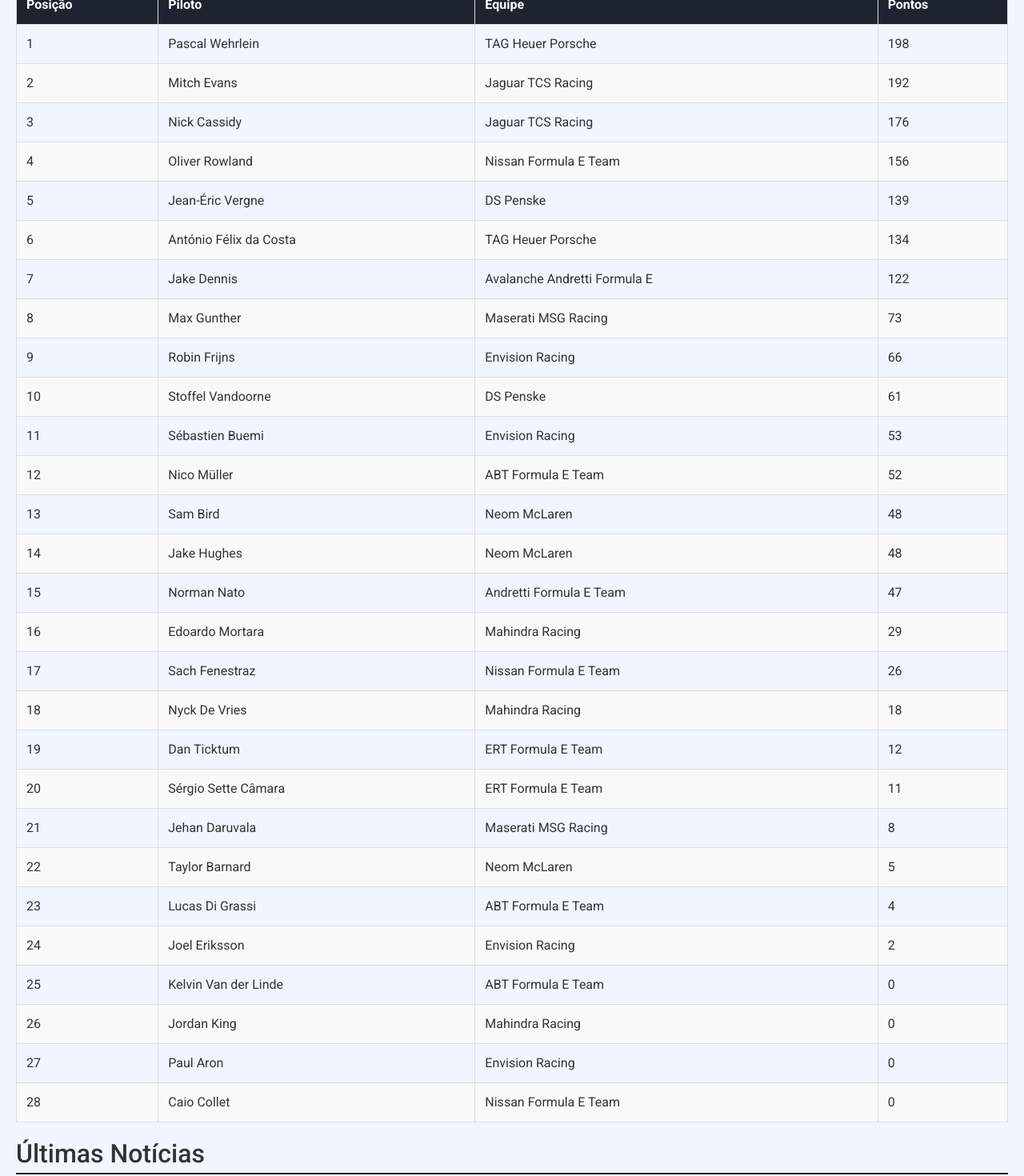
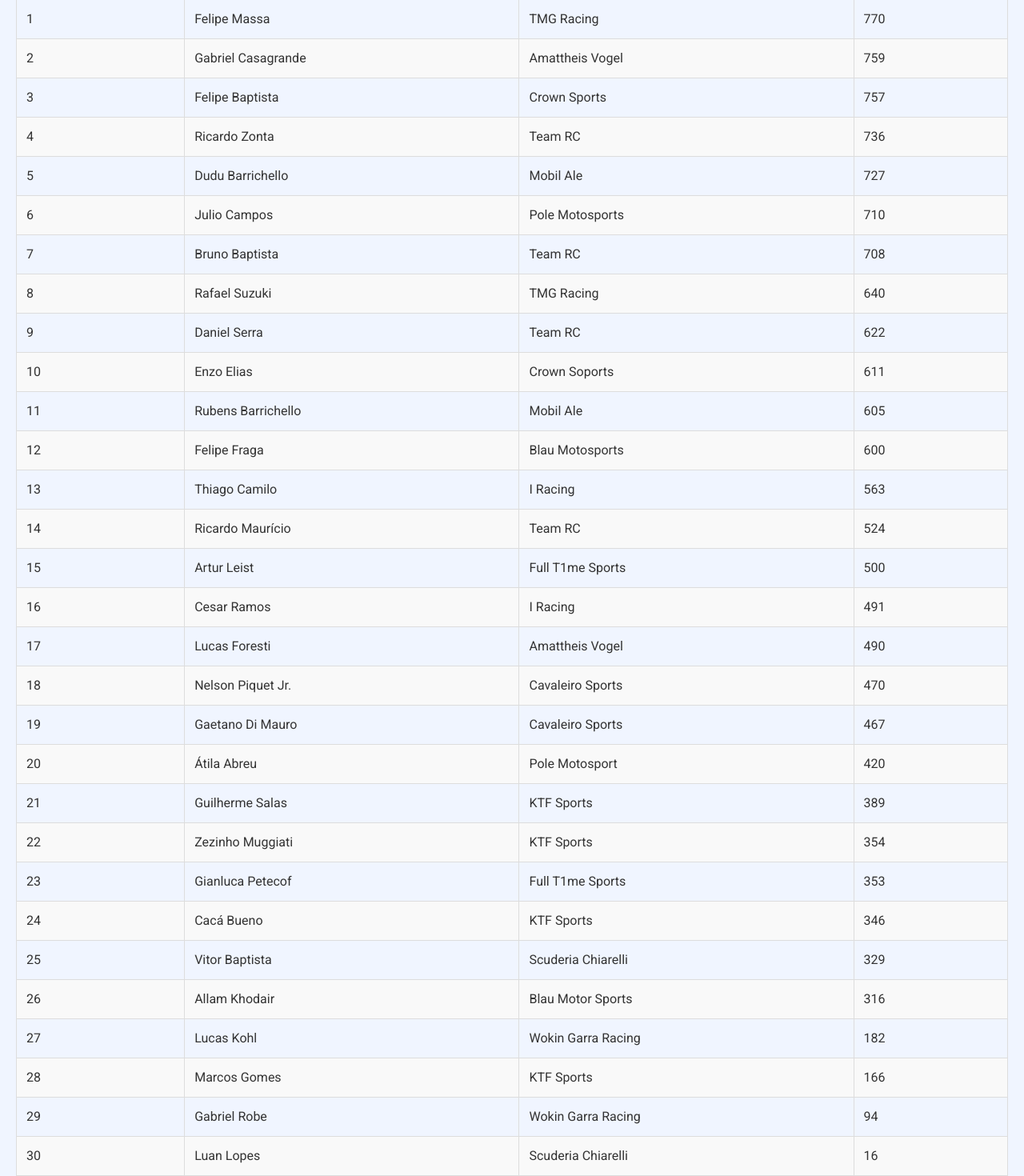
Before and after one commit to Geral-cp-s/Sprint-Banca, a React (Vite) app: page /stock-car/mais-informacoes in a window 1280 px wide. Shown: the part 860-2330 px from the top of the page at 80% size. Built offline with nearby package versions, Linux system fonts and the light colour scheme.

Commit message:
fazendo a cassificação da stock

```diff
--- a/src/routes/InfoStock.jsx
+++ b/src/routes/InfoStock.jsx
@@ -2,7 +2,7 @@
 import React from 'react';
 import styled from 'styled-components';
 import {Link} from 'react-router-dom'
-import carImage from '../../public/img/formula-e/carro.png';
+import carImage from '../../public/img/stock/carro.png';
 import newsImage1 from '../../public/img/noticia/img1.webp';
 import newsImage2 from '../../public/img/noticia/img2.webp';
 import newsImage3 from '../../public/img/noticia/img3.webp';
@@ -18,7 +18,7 @@
       <CategoryInfo>
         <h2>Sobre a Fórmula-E</h2>
         <p>
-        A Fórmula E é uma emocionante categoria do automobilismo que destaca veículos elétricos competindo em circuitos urbanos ao redor do mundo. Com carros que atingem velocidades de até 280 km/h e potência de 340 cavalos, a competição combina tecnologia de ponta e sustentabilidade. Os pilotos enfrentam desafios em pistas que serpenteiam pelas cidades, proporcionando um espetáculo de estratégia e ultrapassagens audaciosas. A atmosfera vibrante dos fãs e o som impressionante dos motores elétricos tornam a Fórmula E uma experiência única, onde emoção e compromisso ambiental se encontram.
+        A Stock Car Brasil, criada em 1979, é uma das principais categorias de automobilismo do país. Com carros inspirados em modelos populares, mas equipados com motores V8 potentes, a categoria garante corridas equilibradas e emocionantes graças à padronização dos veículos. O campeonato é realizado em diversas cidades brasileiras, incluindo a famosa "Corrida do Milhão". Nomes como Ingo Hoffmann, Cacá Bueno e Rubens Barrichello já passaram pela Stock Car, que também adota o etanol como combustível, destacando seu compromisso com a sustentabilidade.
         </p>
         <LinksContainer>
           <Acesso><Link to="/stock-car/equipes">Acessar as equipes</Link></Acesso>
@@ -40,171 +40,189 @@
             <tbody>
               <tr>
                 <td>1</td>
-                <td>Pascal Wehrlein</td>
-                <td>TAG Heuer Porsche</td>
-                <td>198</td>
+                <td>Felipe Massa</td>
+                <td>TMG Racing</td>
+                <td>770</td>
               </tr>
               <tr>
                 <td>2</td>
-                <td>Mitch Evans</td>
-                <td>Jaguar TCS Racing</td>
-                <td>192</td>
+                <td>Gabriel Casagrande</td>
+                <td>Amattheis Vogel</td>
+                <td>759</td>
               </tr>
               <tr>
                 <td>3</td>
-                <td>Nick Cassidy</td>
-                <td>Jaguar TCS Racing</td>
-                <td>176</td>
+                <td>Felipe Baptista</td>
+                <td>Crown Sports</td>
+                <td>757</td>
               </tr>
               <tr>
                 <td>4</td>
-                <td>Oliver Rowland</td>
-                <td>Nissan Formula E Team</td>
-                <td>156</td>
+                <td>Ricardo Zonta</td>
+                <td>Team RC</td>
+                <td>736</td>
               </tr>
               <tr>
                 <td>5</td>
-                <td>Jean-Éric Vergne</td>
-                <td>DS Penske</td>
-                <td>139</td>
+                <td>Dudu Barrichello</td>
+                <td>Mobil Ale</td>
+                <td>727</td>
               </tr>
               <tr>
                 <td>6</td>
-                <td>António Félix da Costa</td>
-                <td>TAG Heuer Porsche</td>
-                <td>134</td>
+                <td>Julio Campos</td>
+                <td>Pole Motosports</td>
+                <td>710</td>
               </tr>
               <tr>
                 <td>7</td>
-                <td>Jake Dennis</td>
-                <td>Avalanche Andretti Formula E</td>
-                <td>122</td>
+                <td>Bruno Baptista</td>
+                <td>Team RC</td>
+                <td>708</td>
               </tr>
               <tr>
                 <td>8</td>
-                <td>Max Gunther</td>
-                <td>Maserati MSG Racing</td>
-                <td>73</td>
+                <td>Rafael Suzuki</td>
+                <td>TMG Racing</td>
+                <td>640</td>
               </tr>
               <tr>
                 <td>9</td>
-                <td>Robin Frijns</td>
-                <td>Envision Racing</td>
-                <td>66</td>
+                <td>Daniel Serra</td>
+                <td>Team RC</td>
+                <td>622</td>
               </tr>
               <tr>
                 <td>10</td>
-                <td>Stoffel Vandoorne</td>
-                <td>DS Penske</td>
-                <td>61</td>
+                <td>Enzo Elias</td>
+                <td>Crown Soports</td>
+                <td>611</td>
               </tr>
               <tr>
                 <td>11</td>
-                <td>Sébastien Buemi</td>
-                <td>Envision Racing</td>
-                <td>53</td>
+                <td>Rubens Barrichello</td>
+                <td>Mobil Ale</td>
+                <td>605</td>
               </tr>
               <tr>
                 <td>12</td>
-                <td>Nico Müller</td>
-                <td>ABT Formula E Team</td>
-                <td>52</td>
+                <td>Felipe Fraga</td>
+                <td>Blau Motosports</td>
+                <td>600</td>
               </tr>
               <tr>
                 <td>13</td>
-                <td>Sam Bird</td>
-                <td>Neom McLaren</td>
-                <td>48</td>
+                <td>Thiago Camilo</td>
+                <td>I Racing</td>
+                <td>563</td>
               </tr>
               <tr>
                 <td>14</td>
-                <td>Jake Hughes</td>
-                <td>Neom McLaren</td>
-                <td>48</td>
+                <td>Ricardo Maurício</td>
+                <td>Team RC</td>
+                <td>524</td>
               </tr>
               <tr>
                 <td>15</td>
-                <td>Norman Nato</td>
-                <td>Andretti Formula E Team</td>
-                <td>47</td>
+                <td>Artur Leist</td>
+                <td>Full T1me Sports</td>
+                <td>500</td>
               </tr>
               <tr>
                 <td>16</td>
-                <td>Edoardo Mortara</td>
-                <td>Mahindra Racing</td>
-                <td>29</td>
+                <td>Cesar Ramos</td>
+                <td>I Racing</td>
+                <td>491</td>
               </tr>
               <tr>
                 <td>17</td>
-                <td>Sach Fenestraz</td>
-                <td>Nissan Formula E Team</td>
-                <td>26</td>
+                <td>Lucas Foresti</td>
+                <td>Amattheis Vogel</td>
+                <td>490</td>
               </tr>
               <tr>
                 <td>18</td>
-                <td>Nyck De Vries</td>
-                <td>Mahindra Racing</td>
-                <td>18</td>
+                <td>Nelson Piquet Jr.</td>
+                <td>Cavaleiro Sports</td>
+                <td>470</td>
               </tr>
               <tr>
                 <td>19</td>
-                <td>Dan Ticktum</td>
-                <td>ERT Formula E Team</td>
-                <td>12</td>
+                <td>Gaetano Di Mauro</td>
+                <td>Cavaleiro Sports</td>
+                <td>467</td>
               </tr>
               <tr>
                 <td>20</td>
-                <td>Sérgio Sette Câmara</td>
-                <td>ERT Formula E Team</td>
-                <td>11</td>
+                <td>Átila Abreu</td>
+                <td>Pole Motosport</td>
+                <td>420</td>
               </tr>
               <tr>
                 <td>21</td>
-                <td>Jehan Daruvala</td>
-                <td>Maserati MSG Racing</td>
-                <td>8</td>
+                <td>Guilherme Salas</td>
+                <td>KTF Sports</td>
+                <td>389</td>
               </tr>
               <tr>
                 <td>22</td>
-                <td>Taylor Barnard</td>
-                <td>Neom McLaren</td>
-                <td>5</td>
+                <td>Zezinho Muggiati</td>
+                <td>KTF Sports</td>
+                <td>354</td>
               </tr>
               <tr>
                 <td>23</td>
-                <td>Lucas Di Grassi</td>
-                <td>ABT Formula E Team</td>
-                <td>4</td>
+                <td>Gianluca Petecof</td>
+                <td>Full T1me Sports</td>
+                <td>353</td>
               </tr>
               <tr>
                 <td>24</td>
-                <td>Joel Eriksson</td>
-                <td>Envision Racing</td>
-                <td>2</td>
+                <td>Cacá Bueno</td>
+                <td>KTF Sports</td>
+                <td>346</td>
               </tr>
               <tr>
                 <td>25</td>
-                <td>Kelvin Van der Linde</td>
-                <td>ABT Formula E Team</td>
-                <td>0</td>
+                <td>Vitor Baptista</td>
+                <td>Scuderia Chiarelli</td>
+                <td>329</td>
               </tr>
               <tr>
                 <td>26</td>
-                <td>Jordan King</td>
-                <td>Mahindra Racing</td>
-                <td>0</td>
+                <td>Allam Khodair</td>
+                <td>Blau Motor Sports</td>
+                <td>316</td>
               </tr>
               <tr>
                 <td>27</td>
-                <td>Paul Aron</td>
-                <td>Envision Racing</td>
-                <td>0</td>
+                <td>Lucas Kohl</td>
+                <td>Wokin Garra Racing</td>
+                <td>182</td>
               </tr>
               <tr>
                 <td>28</td>
-                <td>Caio Collet</td>
-                <td>Nissan Formula E Team</td>
-                <td>0</td>
+                <td>Marcos Gomes</td>
+                <td>KTF Sports</td>
+                <td>166</td>
+              </tr>
+              <tr>
+                <td>29</td>
+                <td>Gabriel Robe</td>
+                <td>Wokin Garra Racing</td>
+                <td>94</td>
+              </tr>
+              <tr>
+                <td>30</td>
+                <td>Luan Lopes</td>
+                <td>Scuderia Chiarelli</td>
+                <td>16</td>
+              </tr>
+              <tr>
+                <td>31</td>
+                <td>Raphael Teixeira</td>
+                <td>KTF Sports</td>
+                <td>7</td>
               </tr>
             </tbody>
           </table>
```
Also changed, not shown: public/img/stock/carro.png (added).
